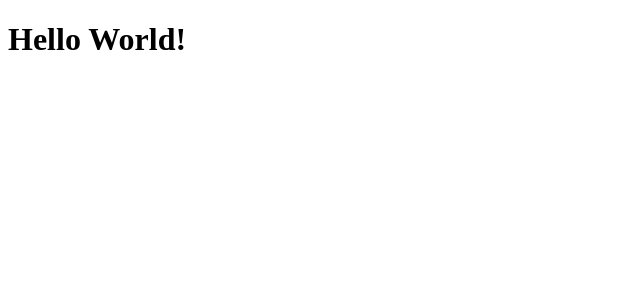
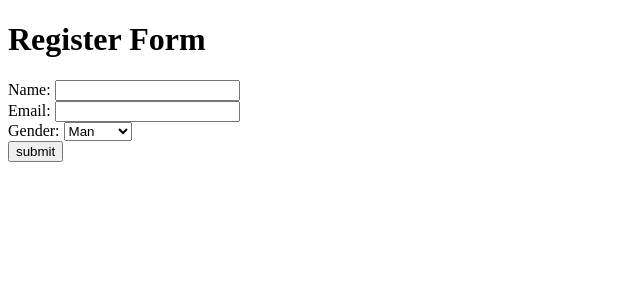
Before and after one commit to gifariarsal/contacts-app, a React (Vite) app: page / in a window 1280 px wide. Shown: the top 300 px of the page, without its empty margins (0-640 px from the left). Built offline with nearby package versions, Linux system fonts and the light colour scheme.

Commit message:
create register form

```diff
--- /dev/null
+++ b/src/components/MyForm.jsx
@@ -0,0 +1,92 @@
+import React from "react";
+
+export default class MyForm extends React.Component {
+  constructor(props) {
+    super(props);
+
+    this.state = {
+      name: "",
+      email: "",
+      gender: "Man",
+    };
+
+    this.onNameChangeEventHandler = this.onNameChangeEventHandler.bind(this);
+    this.onEmailChangeEventHandler = this.onEmailChangeEventHandler.bind(this);
+    this.onGenderChangeEventHandler =
+      this.onGenderChangeEventHandler.bind(this);
+    this.onSubmitEventHandler = this.onSubmitEventHandler.bind(this);
+  }
+
+  onNameChangeEventHandler(event) {
+    this.setState(() => {
+      return {
+        name: event.target.value,
+      };
+    });
+  }
+
+  onEmailChangeEventHandler(event) {
+    this.setState(() => {
+      return {
+        email: event.target.value,
+      };
+    });
+  }
+
+  onGenderChangeEventHandler(event) {
+    this.setState((prevState) => {
+      return {
+        gender: event.target.value,
+      };
+    });
+  }
+
+  onSubmitEventHandler(event) {
+    event.preventDefault();
+
+    const message = `
+     Name: ${this.state.name}
+     Email: ${this.state.email}
+     Gender: ${this.state.gender}
+   `;
+
+    alert(message);
+  }
+
+  render() {
+    return (
+      <div>
+        <h1> Register Form</h1>
+        <form onSubmit={this.onSubmitEventHandler}>
+          <label htmlFor="name">Name: </label>
+          <input
+            id="name"
+            type="text"
+            value={this.state.name}
+            onChange={this.onNameChangeEventHandler}
+          />
+          <br />
+          <label htmlFor="email">Email: </label>
+          <input
+            id="email"
+            type="text"
+            value={this.state.email}
+            onChange={this.onEmailChangeEventHandler}
+          />
+          <br />
+          <label htmlFor="gender">Gender: </label>
+          <select
+            id="gender"
+            value={this.state.gender}
+            onChange={this.onGenderChangeEventHandler}
+          >
+            <option value="Man">Man</option>
+            <option value="Woman">Woman</option>
+          </select>
+          <br />
+          <button type="submit">submit</button>
+        </form>
+      </div>
+    );
+  }
+}
--- a/src/index.jsx
+++ b/src/index.jsx
@@ -1,7 +1,6 @@
 import React from "react";
 import { createRoot } from "react-dom/client"
-
-const element = <h1>Hello World!</h1>
+import MyForm from "./components/MyForm";
 
 const root = createRoot(document.getElementById("root"))
-root.render(element)
+root.render(<MyForm />)
```
